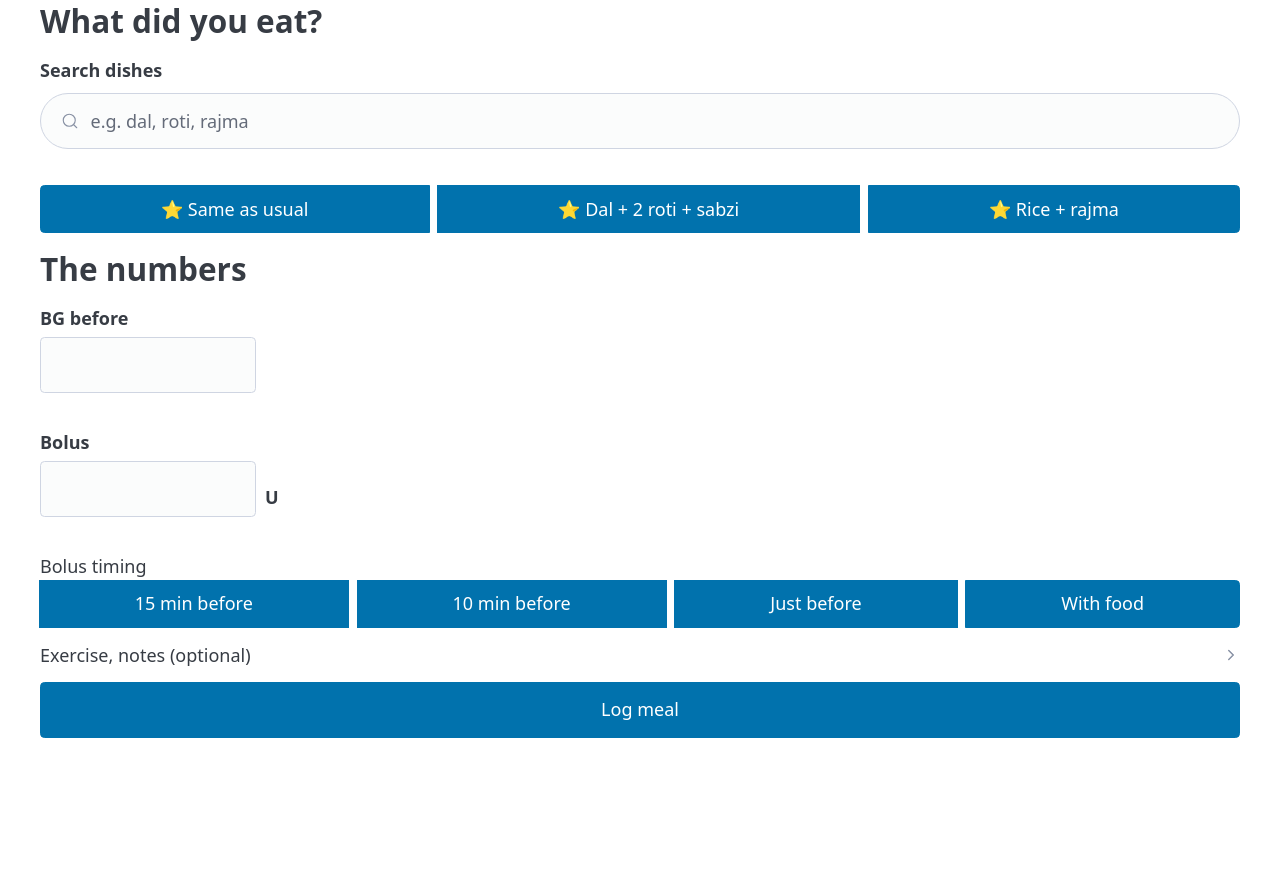
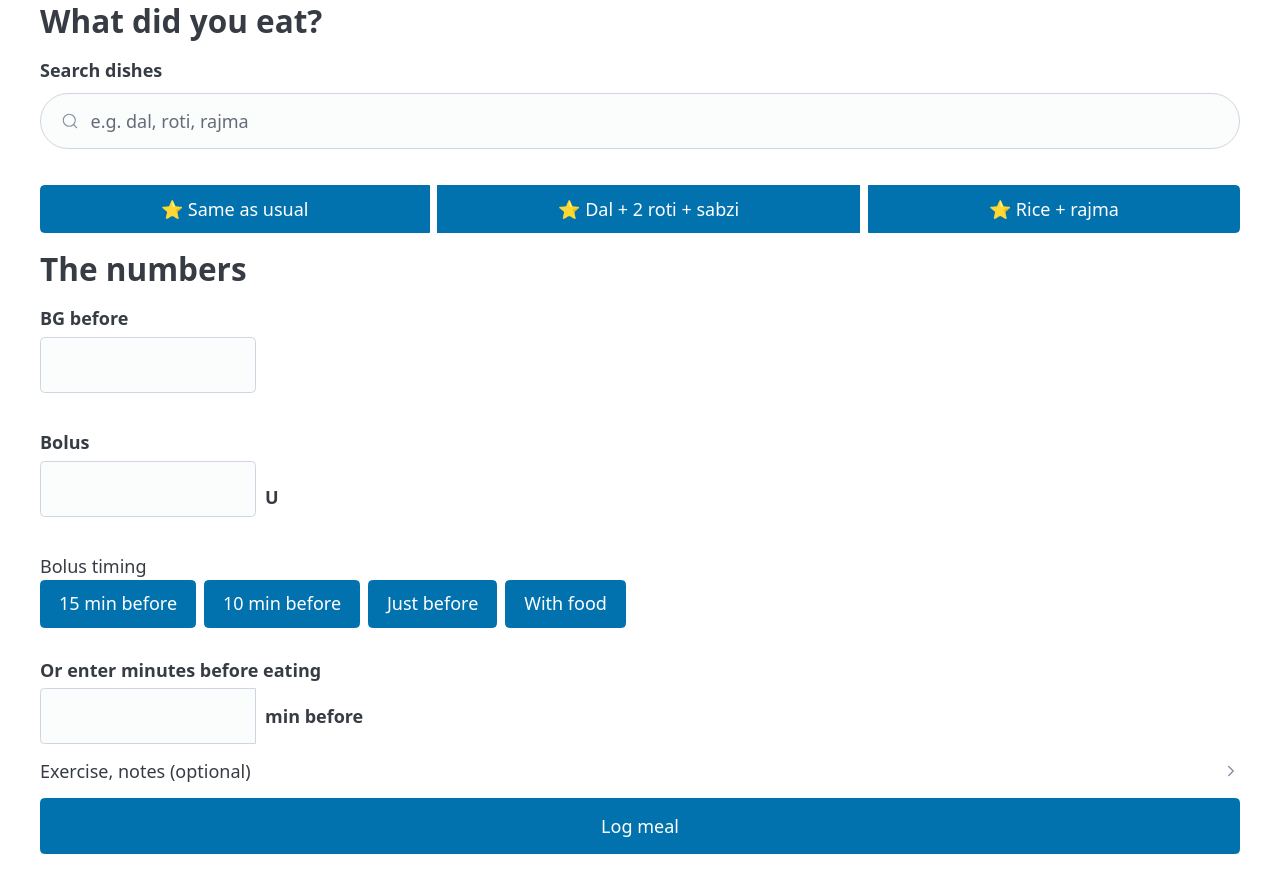
Before and after one commit to adityasingh95/BG-Markov, a Python web app: template api/templates/index.html in a window 1280 px wide. Shown: the part 212-1102 px from the top of the page. Before the commit the page ends 950 px from the top, so only its background shows below. Run offline with Jinja, Linux system fonts and the light colour scheme; the template is opened without the code that fills it, so the values that code supplies are empty.

Commit message:
feat(S-102): bolus timing is inputtable, not preset-only (SDET+Dev)
bolus_offset_min is a signed continuous value (REQ-003); the four preset
quick-picks can't express every offset. The timing group now shows the
presets PLUS a numeric offset field (name=bolus_offset_min, inputmode=numeric,
"minutes before eating"). Guarded RED-first by
test_bolus_timing_is_inputtable_not_only_presets. Timing fieldset restructured
to stack quick-picks (.chips) above the free field.

Scope: this is the inputtable primitive only. Full signed capture (incl. the
after-meal direction) and the cannot-be-skipped rule remain S-302 (DL-009).

a11y suite green in a real browser (8 tests); ruff + mypy --strict clean;
core coverage 100%.

Co-Authored-By: Claude Opus 4.8 <noreply@anthropic.com>
Claude-Session: https://claude.ai/code/session_01KsKNinAVnbHud8WS5EbSTL

```diff
--- a/api/static/app.css
+++ b/api/static/app.css
@@ -60,14 +60,27 @@ input[data-field-kind] {
   white-space: nowrap;
 }
 
-/* --- Chips (recents, timing) -------------------------------------------- */
+/* --- Chips (recents, timing quick-picks) -------------------------------- */
 .recents,
-.timing {
+.chips {
   display: flex;
   flex-wrap: wrap;
   gap: 0.5rem;
+}
+.recents {
   border: 0;
   padding: 0;
+}
+/* Timing stacks its quick-picks above the free numeric offset field. */
+.timing {
+  border: 0;
+  padding: 0;
+  display: flex;
+  flex-direction: column;
+  gap: 0.6rem;
+}
+.timing-custom {
+  margin-bottom: 0;
 }
 .chip {
   width: auto;
--- a/api/templates/index.html
+++ b/api/templates/index.html
@@ -44,10 +44,31 @@
 
     <fieldset class="timing" role="group" aria-label="Bolus timing">
       <legend>Bolus timing</legend>
-      <button type="button" class="chip">15 min before</button>
-      <button type="button" class="chip">10 min before</button>
-      <button type="button" class="chip">Just before</button>
-      <button type="button" class="chip">With food</button>
+      <div class="chips">
+        <button type="button" class="chip">15 min before</button>
+        <button type="button" class="chip">10 min before</button>
+        <button type="button" class="chip">Just before</button>
+        <button type="button" class="chip">With food</button>
+      </div>
+      {# Presets are quick-picks; bolus_offset_min is a signed continuous value
+         (REQ-003), so it must also be inputtable for any offset the presets
+         don't cover. S-302 owns the full signed / cannot-be-skipped capture. #}
+      <label class="field timing-custom" for="f-bolus_offset_min">
+        <span class="field-label">Or enter minutes before eating</span>
+        <span class="field-input">
+          <input
+            class="num-input"
+            id="f-bolus_offset_min"
+            name="bolus_offset_min"
+            type="text"
+            inputmode="numeric"
+            data-field-kind="timing"
+            autocomplete="off"
+            value=""
+          />
+          <span class="field-suffix" aria-hidden="true">min before</span>
+        </span>
+      </label>
     </fieldset>
   </section>
 
```
Also changed, not shown: docs/decision-log.md (+15 -0 lines), docs/stories/S-102.md (+5 -0 lines), tests/a11y/test_base_layout.py (+16 -0 lines).
